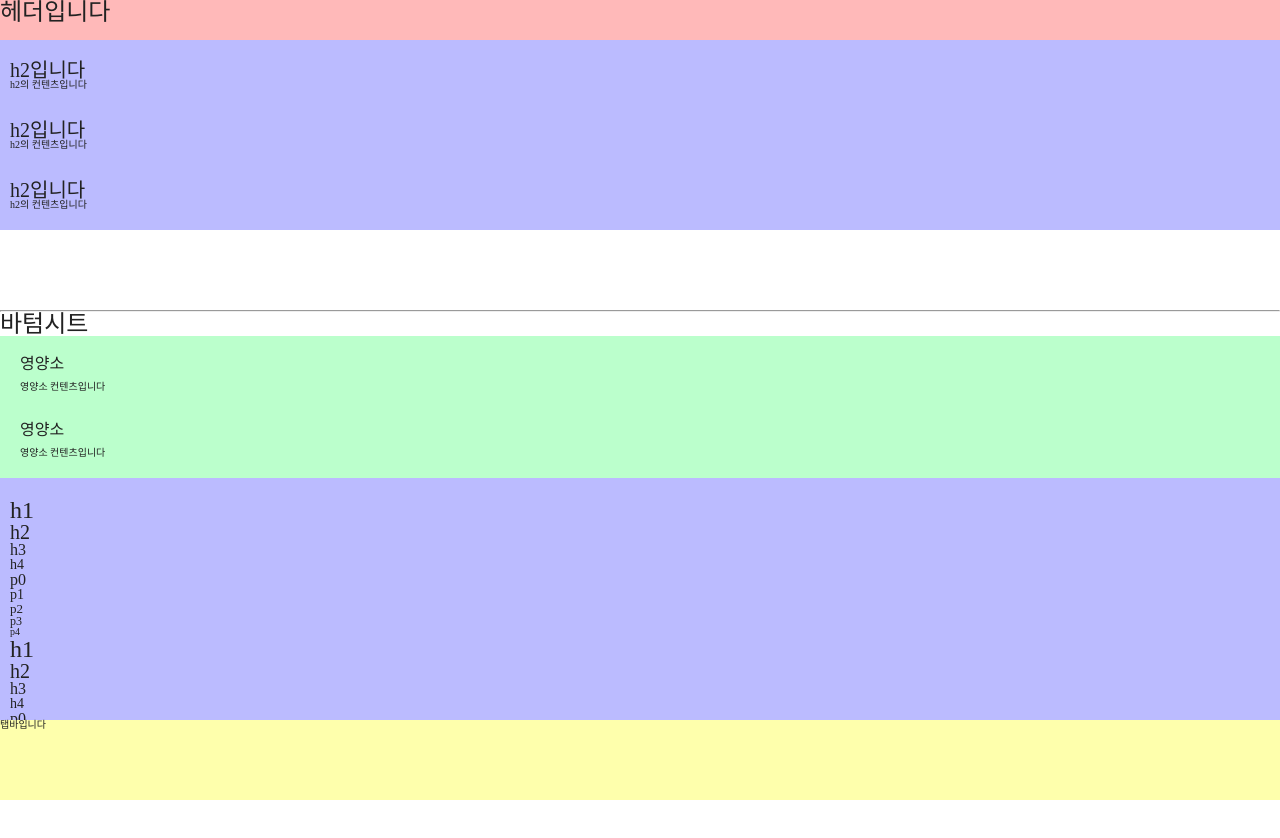
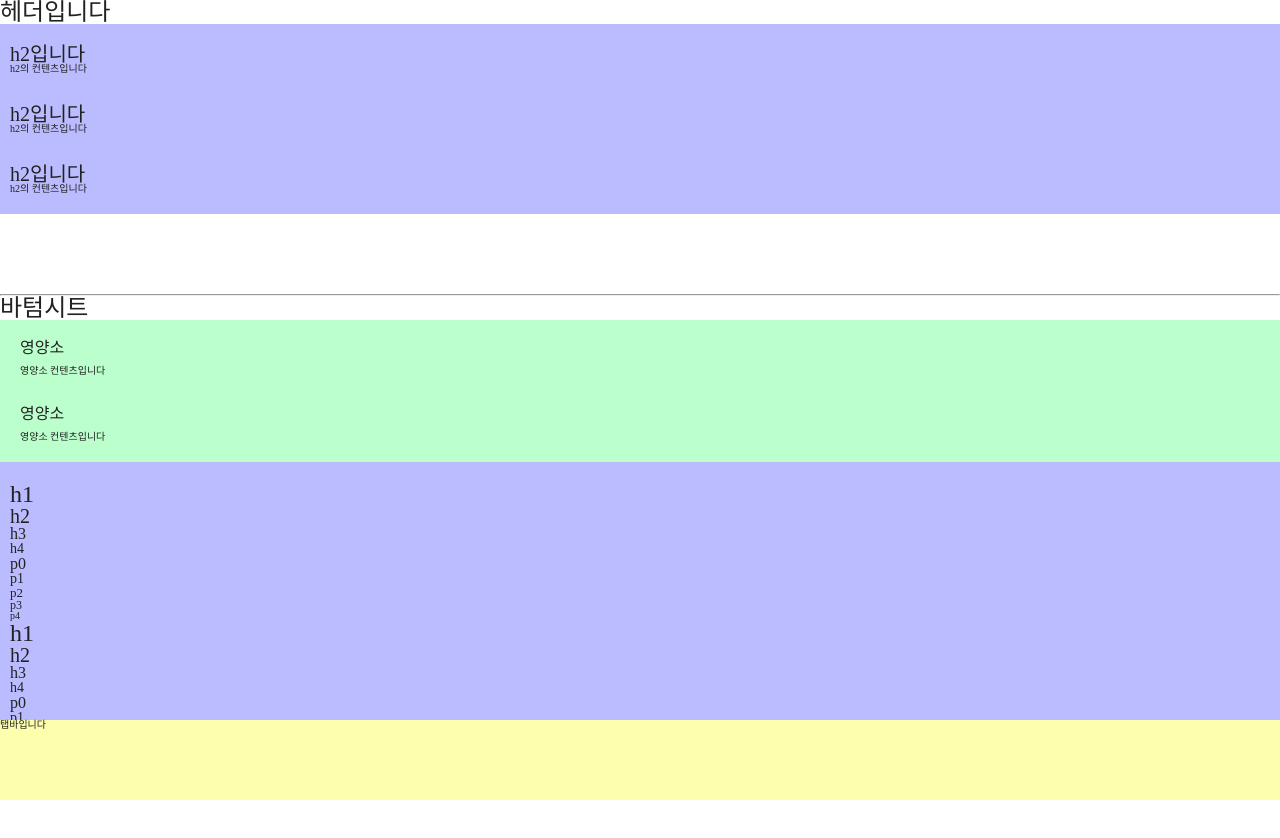
Before and after one commit to signalman/Foody, a React (Create React App) app in the folder frontend/foody/: page /dev in a window 1280 px wide. Shown: the top 838 px of the page. Built offline with nearby package versions, Linux system fonts and the light colour scheme; a web font is replaced by a local one.

Commit message:
style: header css 제거

```diff
--- a/frontend/foody/src/components/template/DevTemplate/DevTemplate.scss
+++ b/frontend/foody/src/components/template/DevTemplate/DevTemplate.scss
@@ -1,8 +1,3 @@
-header {
-	height: 40px;
-	background-color: rgb(255, 185, 185);
-}
-
 .container {
 	padding: 20px 10px;
 	margin-bottom: 80px;
```
